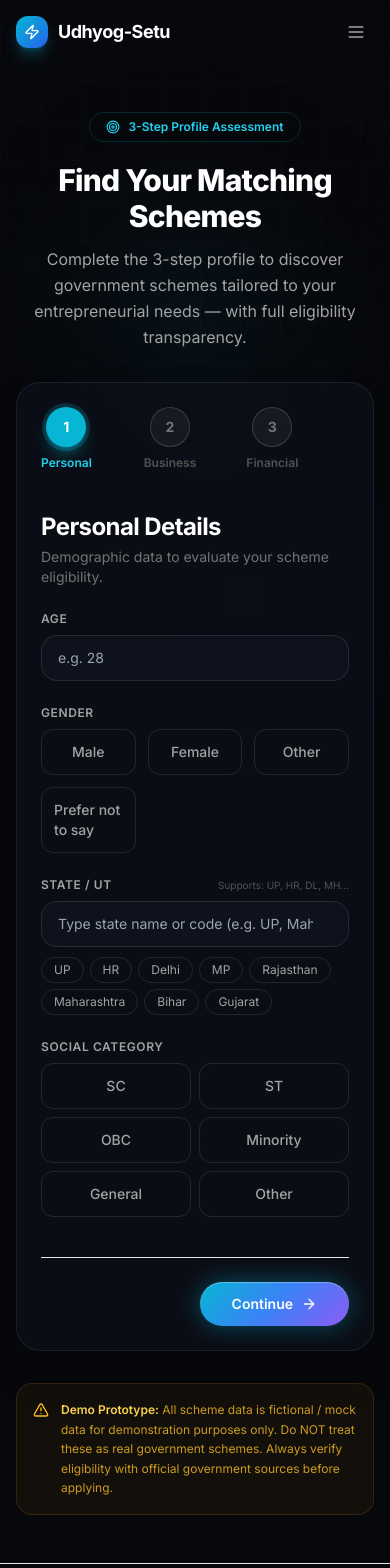
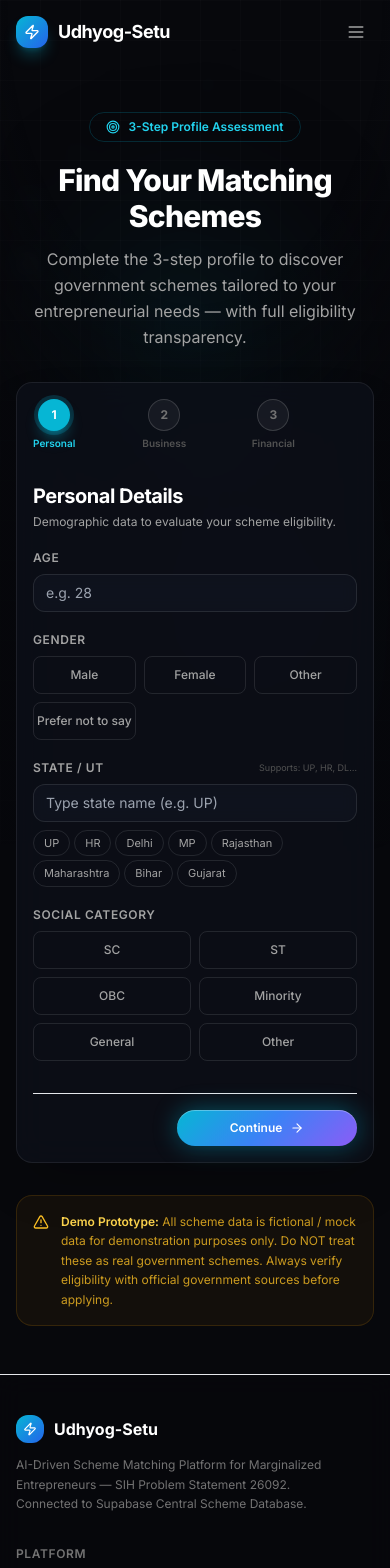
Before and after one commit to sps-rgb/sihh, a Next.js app: page /scheme-finder in a window 390 px wide. Shown: the top 1568 px of the page. Built offline with nearby package versions, Linux system fonts and the light colour scheme.

Commit message:
Refactor: Mobile-responsive ProfileForm with better text sizing and spacing

```diff
--- a/src/components/ProfileForm.tsx
+++ b/src/components/ProfileForm.tsx
@@ -136,30 +136,30 @@ export default function ProfileForm() {
   ];
 
   return (
-    <div className="glass-panel rounded-3xl p-6 sm:p-10 max-w-2xl mx-auto border border-white/8 shadow-2xl relative z-20">
+    <div className="glass-panel rounded-2xl sm:rounded-3xl p-4 sm:p-6 lg:p-10 max-w-2xl mx-auto border border-white/8 shadow-2xl relative z-20">
       {/* Step Progress */}
-      <div className="mb-10">
-        <div className="flex items-center">
+      <div className="mb-8 sm:mb-10">
+        <div className="flex items-center gap-1 sm:gap-0">
           {STEP_META.map((meta, idx) => {
             const stepNum = idx + 1;
             const isCompleted = step > stepNum;
             const isCurrent = step === stepNum;
             return (
-              <div key={stepNum} className="flex items-center flex-1">
-                <div className="flex flex-col items-center">
-                  <div className={`w-10 h-10 rounded-full flex items-center justify-center text-sm font-bold transition-all duration-300 ${
+              <div key={stepNum} className="flex items-center flex-1 min-w-0">
+                <div className="flex flex-col items-center flex-shrink-0">
+                  <div className={`w-8 h-8 sm:w-10 sm:h-10 rounded-full flex items-center justify-center text-xs sm:text-sm font-bold transition-all duration-300 ${
                     isCompleted ? 'bg-emerald-500 text-white shadow-lg shadow-emerald-500/40' :
                     isCurrent ? 'bg-cyan-500 text-white shadow-lg shadow-cyan-500/40 ring-4 ring-cyan-500/20' :
                     'bg-white/5 border border-white/15 text-neutral-500'
                   }`}>
-                    {isCompleted ? <Check className="w-4 h-4" /> : stepNum}
+                    {isCompleted ? <Check className="w-3.5 h-3.5 sm:w-4 sm:h-4" /> : stepNum}
                   </div>
-                  <span className={`text-xs mt-2 font-semibold whitespace-nowrap ${isCurrent ? 'text-cyan-400' : isCompleted ? 'text-emerald-400' : 'text-neutral-600'}`}>
+                  <span className={`text-[10px] sm:text-xs mt-1.5 font-semibold text-center leading-tight ${isCurrent ? 'text-cyan-400' : isCompleted ? 'text-emerald-400' : 'text-neutral-600'}`}>
                     {meta.label}
                   </span>
                 </div>
                 {idx < STEP_META.length - 1 && (
-                  <div className="flex-1 h-0.5 mx-3 relative mt-[-20px]">
+                  <div className="flex-1 h-0.5 mx-1 sm:mx-3 relative mt-[-20px]">
                     <div className="w-full h-full bg-white/8 rounded" />
                     <div
                       className="absolute inset-y-0 left-0 bg-gradient-to-r from-cyan-500 to-emerald-500 rounded transition-all duration-500"
@@ -175,7 +175,7 @@ export default function ProfileForm() {
 
       {/* Error Message */}
       {error && (
-        <div className="mb-6 p-4 bg-red-500/10 border border-red-500/20 text-red-400 rounded-2xl text-sm">
+        <div className="mb-6 p-3 sm:p-4 bg-red-500/10 border border-red-500/30 text-red-300 rounded-xl sm:rounded-2xl text-xs sm:text-sm">
           {error}
         </div>
       )}
@@ -183,10 +183,10 @@ export default function ProfileForm() {
       <form onSubmit={handleSubmit}>
         {/* ── Step 1: Personal ── */}
         {step === 1 && (
-          <div className="space-y-6 animate-in fade-in slide-in-from-bottom-2 duration-300">
-            <div className="mb-6">
-              <h3 className="text-2xl font-bold text-white tracking-tight">Personal Details</h3>
-              <p className="text-sm text-neutral-500 mt-1">Demographic data to evaluate your scheme eligibility.</p>
+          <div className="space-y-5 sm:space-y-6 animate-in fade-in slide-in-from-bottom-2 duration-300">
+            <div className="mb-4 sm:mb-6">
+              <h3 className="text-xl sm:text-2xl font-bold text-white tracking-tight">Personal Details</h3>
+              <p className="text-xs sm:text-sm text-neutral-400 mt-1">Demographic data to evaluate your scheme eligibility.</p>
             </div>
 
             {/* Age */}
@@ -195,16 +195,16 @@ export default function ProfileForm() {
               <input
                 type="number" name="age" value={formData.age || ''} onChange={handleChange}
                 min="18" max="100" placeholder="e.g. 28"
-                className="w-full rounded-2xl glass-input px-4 py-3 text-sm"
+                className="w-full rounded-xl sm:rounded-2xl glass-input px-3 sm:px-4 py-2 sm:py-3 text-sm"
               />
             </div>
 
             {/* Gender */}
             <div>
               <label className="block text-xs font-semibold uppercase tracking-wider text-neutral-400 mb-2">Gender</label>
-              <div className="grid grid-cols-3 gap-3">
+              <div className="grid grid-cols-3 gap-2">
                 {GENDERS.map((g) => (
-                  <label key={g} className={`flex items-center justify-center p-3 rounded-xl border cursor-pointer transition-all text-sm font-medium ${
+                  <label key={g} className={`flex items-center justify-center p-2.5 sm:p-3 rounded-lg sm:rounded-xl border cursor-pointer transition-all text-xs sm:text-sm font-medium truncate ${
                     formData.gender === g
                       ? 'border-cyan-500 bg-cyan-500/15 text-cyan-300'
                       : 'border-white/10 bg-white/3 text-neutral-400 hover:border-white/25 hover:text-white'
@@ -218,24 +218,24 @@ export default function ProfileForm() {
 
             {/* State */}
             <div>
-              <div className="flex justify-between items-center mb-2">
+              <div className="flex justify-between items-center mb-2 gap-2">
                 <label className="block text-xs font-semibold uppercase tracking-wider text-neutral-400">State / UT</label>
-                <span className="text-[10px] text-neutral-600">Supports: UP, HR, DL, MH…</span>
+                <span className="text-[9px] text-neutral-600 text-right">Supports: UP, HR, DL…</span>
               </div>
               <input
                 type="text" list="indian-states-list"
                 value={stateInput || (formData.state as string) || ''} onChange={handleStateChange} onBlur={handleStateBlur}
-                placeholder="Type state name or code (e.g. UP, Maharashtra)"
+                placeholder="Type state name (e.g. UP)"
                 autoComplete="off"
-                className="w-full rounded-2xl glass-input px-4 py-3 text-sm"
+                className="w-full rounded-xl sm:rounded-2xl glass-input px-3 sm:px-4 py-2 sm:py-3 text-sm"
               />
               <datalist id="indian-states-list">{INDIAN_STATES.map((s) => <option key={s} value={s} />)}</datalist>
-              <div className="flex flex-wrap gap-1.5 mt-2.5">
+              <div className="flex flex-wrap gap-1 sm:gap-1.5 mt-2">
                 {QUICK_STATES.map((st) => {
                   const full = normalizeStateName(st);
                   return (
                     <button key={st} type="button" onClick={() => selectStateFromList(full)}
-                      className={`text-xs px-3 py-1 rounded-full border transition-all ${formData.state === full ? 'bg-cyan-500 border-cyan-500 text-white font-semibold' : 'border-white/10 text-neutral-400 hover:border-white/25 hover:text-white'}`}>
+                      className={`text-[11px] sm:text-xs px-2.5 sm:px-3 py-1 rounded-full border transition-all whitespace-nowrap ${formData.state === full ? 'bg-cyan-500 border-cyan-500 text-white font-semibold' : 'border-white/10 text-neutral-400 hover:text-white hover:border-white/30'}`}>
                       {st}
                     </button>
                   );
@@ -246,9 +246,9 @@ export default function ProfileForm() {
             {/* Category */}
             <div>
               <label className="block text-xs font-semibold uppercase tracking-wider text-neutral-400 mb-2">Social Category</label>
-              <div className="grid grid-cols-2 sm:grid-cols-3 gap-2">
+              <div className="grid grid-cols-2 gap-2">
                 {CATEGORIES.map((c) => (
-                  <label key={c} className={`flex items-center justify-center p-3 rounded-xl border cursor-pointer transition-all text-sm font-medium ${
+                  <label key={c} className={`flex items-center justify-center p-2.5 sm:p-3 rounded-lg sm:rounded-xl border cursor-pointer transition-all text-xs sm:text-sm font-medium truncate ${
                     formData.category === c
                       ? 'border-cyan-500 bg-cyan-500/15 text-cyan-300'
                       : 'border-white/10 bg-white/3 text-neutral-400 hover:border-white/25 hover:text-white'
@@ -264,16 +264,16 @@ export default function ProfileForm() {
 
         {/* ── Step 2: Business ── */}
         {step === 2 && (
-          <div className="space-y-6 animate-in fade-in slide-in-from-bottom-2 duration-300">
-            <div className="mb-6">
-              <h3 className="text-2xl font-bold text-white tracking-tight">Business Details</h3>
-              <p className="text-sm text-neutral-500 mt-1">Tell us about your venture, industry, and operations.</p>
+          <div className="space-y-5 sm:space-y-6 animate-in fade-in slide-in-from-bottom-2 duration-300">
+            <div className="mb-4 sm:mb-6">
+              <h3 className="text-xl sm:text-2xl font-bold text-white tracking-tight">Business Details</h3>
+              <p className="text-xs sm:text-sm text-neutral-400 mt-1">Tell us about your venture and operations.</p>
             </div>
 
             <div>
               <label className="block text-xs font-semibold uppercase tracking-wider text-neutral-400 mb-2">Employment / Business Status</label>
               <select name="businessStatus" value={formData.businessStatus || ''} onChange={handleChange}
-                className="w-full rounded-2xl glass-input px-4 py-3 text-sm appearance-none">
+                className="w-full rounded-xl sm:rounded-2xl glass-input px-3 sm:px-4 py-2 sm:py-3 text-sm appearance-none">
                 <option value="" className="bg-neutral-900">Select Status</option>
                 {BUSINESS_STATUSES.map((s) => <option key={s} value={s} className="bg-neutral-900">{s}</option>)}
               </select>
@@ -283,7 +283,7 @@ export default function ProfileForm() {
               <label className="block text-xs font-semibold uppercase tracking-wider text-neutral-400 mb-2">Business Sector / Industry</label>
               <div className="grid grid-cols-2 gap-2">
                 {BUSINESS_TYPES.map((t) => (
-                  <label key={t} className={`flex items-center p-3 rounded-xl border cursor-pointer transition-all text-sm font-medium ${
+                  <label key={t} className={`flex items-center justify-center p-2.5 sm:p-3 rounded-lg sm:rounded-xl border cursor-pointer transition-all text-xs sm:text-sm font-medium truncate ${
                     formData.businessType === t
                       ? 'border-cyan-500 bg-cyan-500/15 text-cyan-300'
                       : 'border-white/10 bg-white/3 text-neutral-400 hover:border-white/25 hover:text-white'
@@ -297,9 +297,9 @@ export default function ProfileForm() {
 
             <div>
               <label className="block text-xs font-semibold uppercase tracking-wider text-neutral-400 mb-2">Existing Business?</label>
-              <div className="grid grid-cols-2 gap-3">
-                {[{ val: true, label: 'Yes, Existing' }, { val: false, label: 'No, New Startup' }].map((opt) => (
-                  <label key={String(opt.val)} className={`flex items-center justify-center gap-2 p-3.5 rounded-xl border cursor-pointer transition-all text-sm font-medium ${
+              <div className="grid grid-cols-2 gap-2 sm:gap-3">
+                {[{ val: true, label: 'Yes, Existing' }, { val: false, label: 'No, New' }].map((opt) => (
+                  <label key={String(opt.val)} className={`flex items-center justify-center gap-2 p-2.5 sm:p-3.5 rounded-lg sm:rounded-xl border cursor-pointer transition-all text-xs sm:text-sm font-medium truncate ${
                     formData.existingBusiness === opt.val
                       ? 'border-cyan-500 bg-cyan-500/15 text-cyan-300'
                       : 'border-white/10 bg-white/3 text-neutral-400 hover:border-white/25 hover:text-white'
@@ -312,10 +312,10 @@ export default function ProfileForm() {
             </div>
 
             <div>
-              <label className="block text-xs font-semibold uppercase tracking-wider text-neutral-400 mb-2">Outstanding Business Loan?</label>
-              <div className="grid grid-cols-2 gap-3">
-                {[{ val: true, label: 'Yes, Active Loan' }, { val: false, label: 'No Active Loans' }].map((opt) => (
-                  <label key={String(opt.val)} className={`flex items-center justify-center gap-2 p-3.5 rounded-xl border cursor-pointer transition-all text-sm font-medium ${
+              <label className="block text-xs font-semibold uppercase tracking-wider text-neutral-400 mb-2">Business Loan?</label>
+              <div className="grid grid-cols-2 gap-2 sm:gap-3">
+                {[{ val: true, label: 'Yes, Active' }, { val: false, label: 'No Loans' }].map((opt) => (
+                  <label key={String(opt.val)} className={`flex items-center justify-center gap-2 p-2.5 sm:p-3.5 rounded-lg sm:rounded-xl border cursor-pointer transition-all text-xs sm:text-sm font-medium truncate ${
                     formData.existingLoan === opt.val
                       ? 'border-cyan-500 bg-cyan-500/15 text-cyan-300'
                       : 'border-white/10 bg-white/3 text-neutral-400 hover:border-white/25 hover:text-white'
@@ -331,17 +331,17 @@ export default function ProfileForm() {
 
         {/* ── Step 3: Financial ── */}
         {step === 3 && (
-          <div className="space-y-6 animate-in fade-in slide-in-from-bottom-2 duration-300">
-            <div className="mb-6">
-              <h3 className="text-2xl font-bold text-white tracking-tight">Financial Requirements</h3>
-              <p className="text-sm text-neutral-500 mt-1">Family income range and project funding needed.</p>
+          <div className="space-y-5 sm:space-y-6 animate-in fade-in slide-in-from-bottom-2 duration-300">
+            <div className="mb-4 sm:mb-6">
+              <h3 className="text-xl sm:text-2xl font-bold text-white tracking-tight">Financial Requirements</h3>
+              <p className="text-xs sm:text-sm text-neutral-400 mt-1">Family income and project funding needed.</p>
             </div>
 
             <div>
               <label className="block text-xs font-semibold uppercase tracking-wider text-neutral-400 mb-2">Annual Family Income</label>
               <div className="grid grid-cols-1 gap-2">
                 {INCOME_RANGES.map((i) => (
-                  <label key={i} className={`flex items-center p-3.5 rounded-xl border cursor-pointer transition-all text-sm font-medium ${
+                  <label key={i} className={`flex items-center p-2.5 sm:p-3.5 rounded-lg sm:rounded-xl border cursor-pointer transition-all text-xs sm:text-sm font-medium ${
                     formData.annualIncome === i
                       ? 'border-cyan-500 bg-cyan-500/15 text-cyan-300'
                       : 'border-white/10 bg-white/3 text-neutral-400 hover:border-white/25 hover:text-white'
@@ -354,24 +354,24 @@ export default function ProfileForm() {
             </div>
 
             <div>
-              <div className="flex justify-between items-center mb-2">
-                <label className="block text-xs font-semibold uppercase tracking-wider text-neutral-400">Project Cost / Loan (₹)</label>
+              <div className="flex justify-between items-center mb-2 gap-2">
+                <label className="block text-xs font-semibold uppercase tracking-wider text-neutral-400">Project Cost (₹)</label>
                 {formData.projectCost && Number(formData.projectCost) > 0 && (
-                  <span className="text-xs font-mono font-bold text-cyan-400 bg-cyan-500/10 px-2.5 py-0.5 rounded-full border border-cyan-500/20">
+                  <span className="text-xs font-mono font-bold text-cyan-300 bg-cyan-500/10 px-2 sm:px-2.5 py-0.5 rounded-full border border-cyan-500/20 whitespace-nowrap">
                     {formatCurrency(Number(formData.projectCost))}
                   </span>
                 )}
               </div>
               <input
                 type="number" name="projectCost" value={formData.projectCost || ''} onChange={handleChange}
-                min="0" step="any" placeholder="e.g. 300000, 500000, 1000000"
-                className="w-full rounded-2xl glass-input px-4 py-3 text-sm font-mono"
+                min="0" step="any" placeholder="e.g. 300000"
+                className="w-full rounded-xl sm:rounded-2xl glass-input px-3 sm:px-4 py-2 sm:py-3 text-sm font-mono"
               />
-              <div className="flex flex-wrap gap-2 mt-3">
+              <div className="flex flex-wrap gap-1.5 sm:gap-2 mt-2 sm:mt-3">
                 {QUICK_AMOUNTS.map((item) => (
                   <button key={item.val} type="button"
                     onClick={() => setFormData((prev) => ({ ...prev, projectCost: item.val }))}
-                    className={`text-xs px-3 py-1.5 rounded-full border font-semibold transition-all ${
+                    className={`text-xs px-2.5 sm:px-3 py-1 sm:py-1.5 rounded-full border font-semibold transition-all whitespace-nowrap ${
                       formData.projectCost === item.val
                         ? 'bg-cyan-500 border-cyan-500 text-white'
                         : 'border-white/10 text-neutral-400 hover:border-white/30 hover:text-white'
@@ -385,27 +385,27 @@ export default function ProfileForm() {
         )}
 
         {/* Navigation Buttons */}
-        <div className="mt-10 pt-6 border-t border-white/8 flex justify-between items-center gap-4">
+        <div className="mt-8 sm:mt-10 pt-4 sm:pt-6 border-t border-white/8 flex justify-between items-center gap-3">
           {step > 1 ? (
             <button type="button" onClick={prevStep}
-              className="btn-ghost-glass inline-flex items-center gap-2 px-6 py-3 rounded-full text-sm font-medium">
-              <ArrowLeft className="w-4 h-4" />
+              className="btn-ghost-glass inline-flex items-center justify-center gap-2 px-4 sm:px-6 py-2.5 sm:py-3 rounded-full text-xs sm:text-sm font-medium flex-1 sm:flex-none">
+              <ArrowLeft className="w-3.5 h-3.5 sm:w-4 sm:h-4" />
               <span>Back</span>
             </button>
-          ) : <div />}
+          ) : <div className="flex-1 sm:flex-none" />}
 
           {step < 3 ? (
             <button type="button" onClick={nextStep}
-              className="btn-quantum inline-flex items-center gap-2 px-8 py-3 rounded-full text-sm font-semibold">
+              className="btn-quantum inline-flex items-center justify-center gap-2 px-6 sm:px-8 py-2.5 sm:py-3 rounded-full text-xs sm:text-sm font-semibold flex-1 sm:flex-none whitespace-nowrap">
               <span>Continue</span>
-              <ArrowRight className="w-4 h-4" />
+              <ArrowRight className="w-3.5 h-3.5 sm:w-4 sm:h-4" />
             </button>
           ) : (
             <button type="submit" disabled={isLoading}
-              className="btn-quantum inline-flex items-center gap-2 px-8 py-3 rounded-full text-sm font-semibold disabled:opacity-60">
-              {isLoading && <Loader2 className="w-4 h-4 animate-spin" />}
-              <span>{isLoading ? 'Evaluating...' : 'Find My Schemes'}</span>
-              {!isLoading && <Sparkles className="w-4 h-4" />}
+              className="btn-quantum inline-flex items-center justify-center gap-2 px-6 sm:px-8 py-2.5 sm:py-3 rounded-full text-xs sm:text-sm font-semibold flex-1 sm:flex-none disabled:opacity-60 whitespace-nowrap">
+              {isLoading && <Loader2 className="w-3.5 h-3.5 sm:w-4 sm:h-4 animate-spin" />}
+              <span>{isLoading ? 'Evaluating...' : 'Find Schemes'}</span>
+              {!isLoading && <Sparkles className="w-3.5 h-3.5 sm:w-4 sm:h-4" />}
             </button>
           )}
         </div>
```
